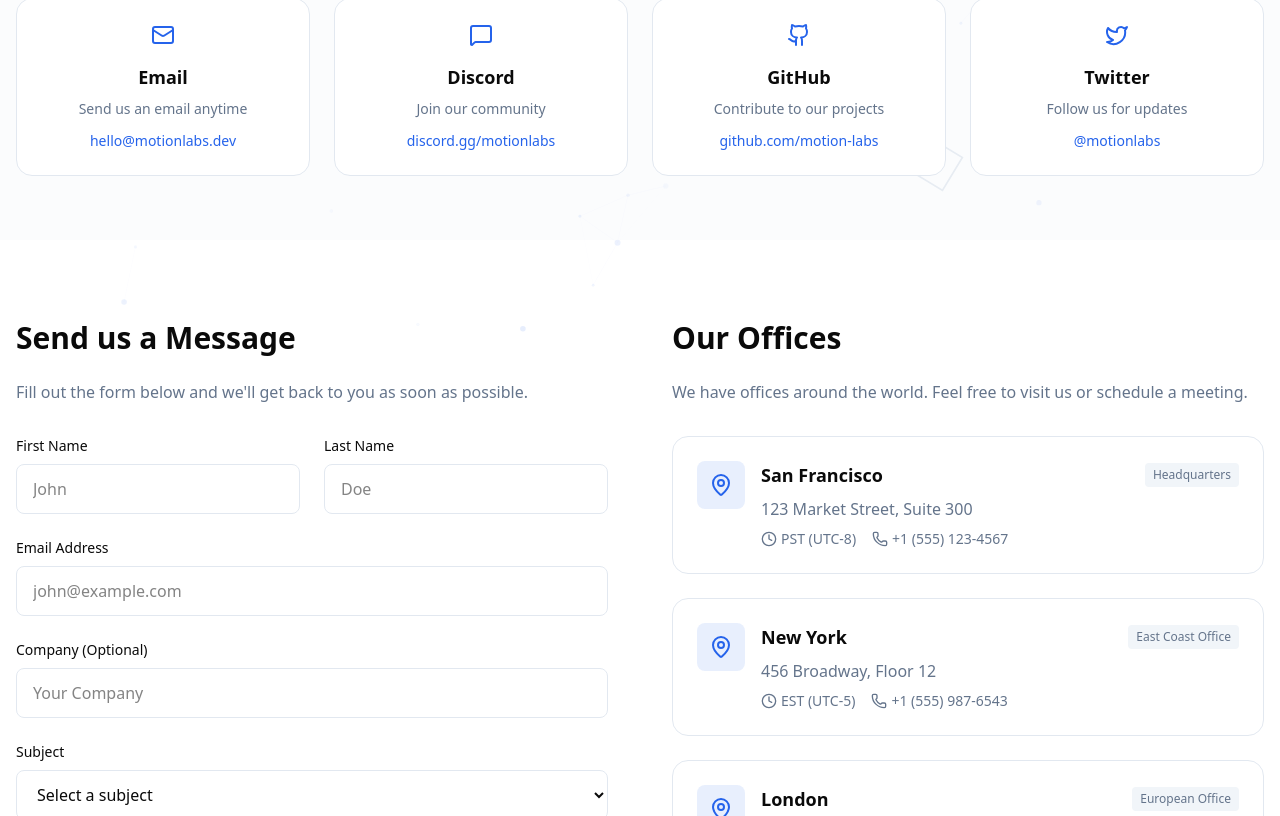
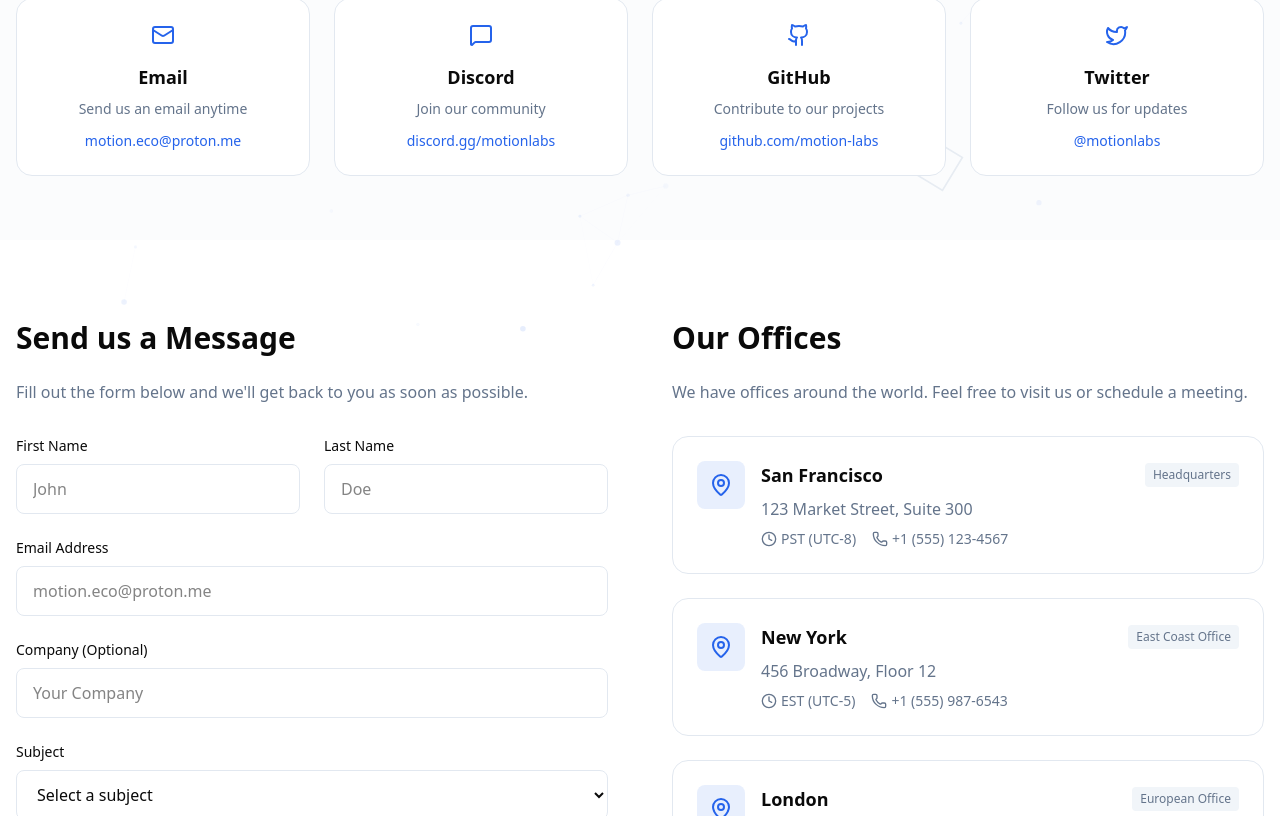
Before and after one commit to Motion-Labs-Sui/web, a Next.js app: page /contact in a window 1280 px wide. Shown: the part 460-1276 px from the top of the page. Built offline with nearby package versions, Linux system fonts and the light colour scheme.

Commit message:
fix: email

```diff
--- a/src/app/contact/page.tsx
+++ b/src/app/contact/page.tsx
@@ -21,8 +21,8 @@
       icon: <Mail className="w-6 h-6" />,
       title: 'Email',
       description: 'Send us an email anytime',
-      contact: 'hello@motionlabs.dev',
-      link: 'mailto:hello@motionlabs.dev'
+      contact: 'motion.eco@proton.me',
+      link: 'mailto:motion.eco@proton.me'
     },
     {
       icon: <MessageSquare className="w-6 h-6" />,
@@ -211,7 +211,7 @@
                     type="email"
                     id="email"
                     className="w-full px-4 py-3 bg-background border border-border rounded-lg focus:outline-none focus:ring-2 focus:ring-primary focus:border-transparent"
-                    placeholder="john@example.com"
+                    placeholder="motion.eco@proton.me"
                   />
                 </div>
 
--- a/src/app/layout.tsx
+++ b/src/app/layout.tsx
@@ -141,7 +141,7 @@
     ],
     "contactPoint": {
       "@type": "ContactPoint",
-      "email": "hello@motionlabs.vercel.app",
+      "email": "motion.eco@proton.me",
       "contactType": "customer service"
     },
     "address": {
```
